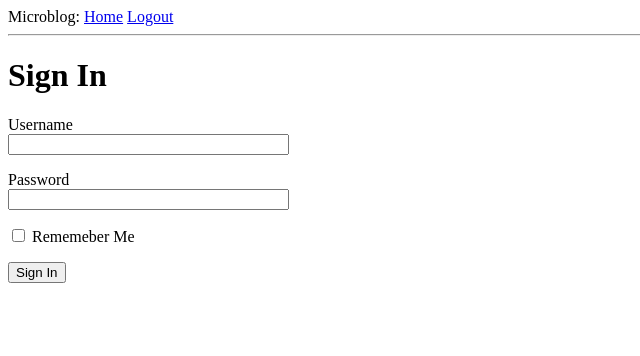
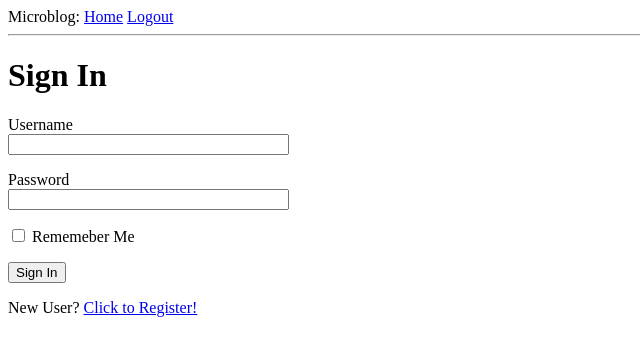
Before and after one commit to AhmedElshobaky/flask-web-app, a Flask app: template app/templates/login.html in a window 1280 px wide. Shown: the top 356 px of the page, without its empty margins (0-640 px from the left). Run offline with Flask 2, Linux system fonts and the light colour scheme; the template is opened without the code that fills it: values that come from a table or form of the project are taken from there, others are empty.

Commit message:
added link for new users to register

```diff
--- a/app/templates/login.html
+++ b/app/templates/login.html
@@ -26,5 +26,8 @@
             {{form.submit()}}
         </p>
     </Form>
+    <p>
+        New User? <a href="{{url_for('register')}}"> Click to Register!</a>
+    </p>
 
 {% endblock%}
```
